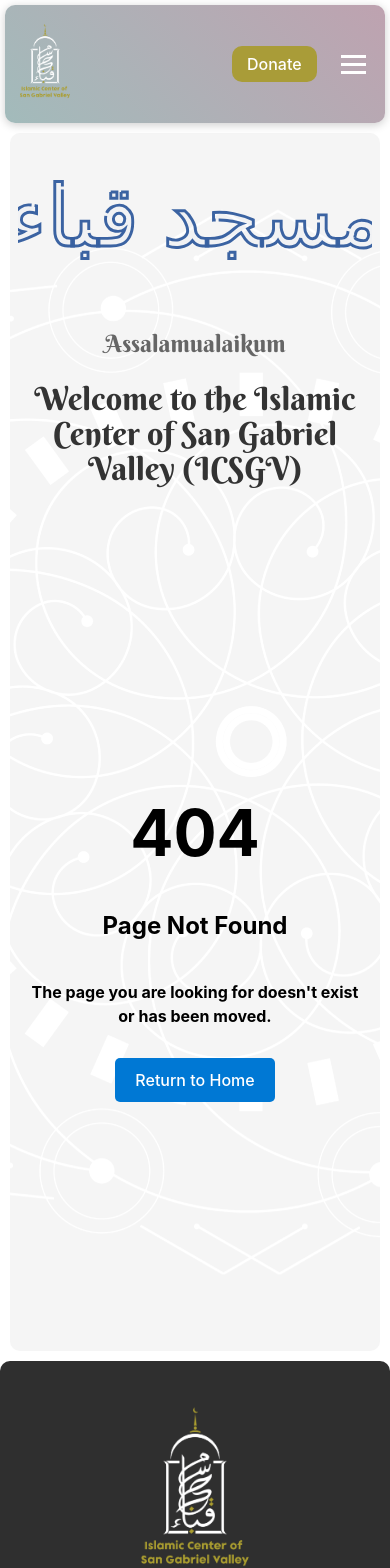
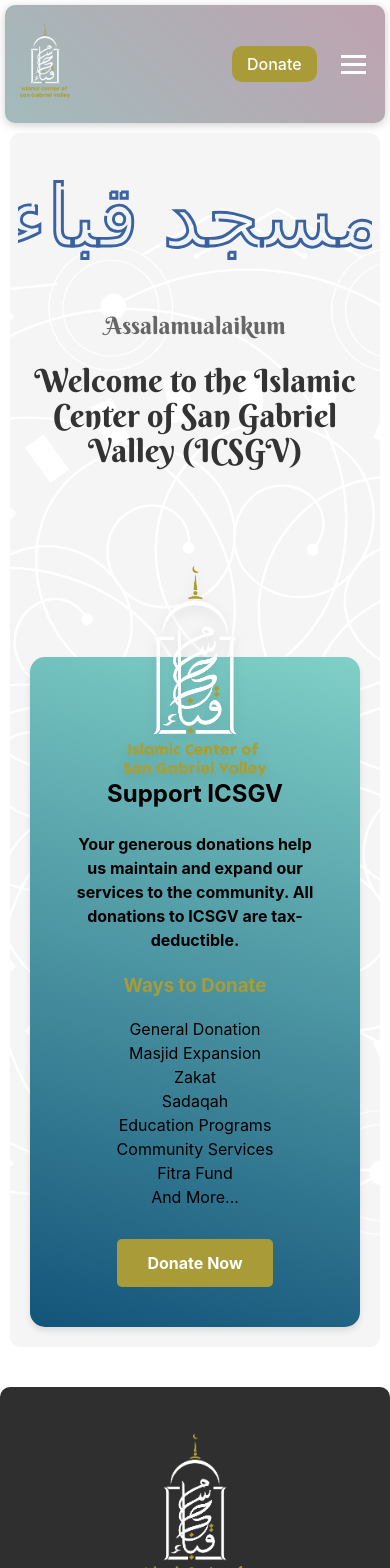
Before and after one commit to Yahia89/icsgv, a React (Vite) app: page /donate in a window 390 px wide. Shown: the top 1568 px of the page. Built offline with nearby package versions, Linux system fonts and the light colour scheme; a web font is replaced by a local one.

Commit message:
donate page added

```diff
--- a/src/App.jsx
+++ b/src/App.jsx
@@ -20,6 +20,7 @@
 import { MantineProvider } from "@mantine/core";
 import NotFound from './components/NotFound';
 import WeekendSchool from "./components/WeekendSchool";
+import Donate from "./components/Donate";
 
 
 function App() {
@@ -44,6 +45,7 @@
         <Route path="/funeral-services" element={<Funeral />} />
         <Route path="/tripstomecca" element={<HajjUmrahCommittee />} />
         <Route path="/weekendislamicschool" element={<WeekendSchool />} />
+        <Route path="/donate" element={<Donate />} />
         <Route path="*" element={<NotFound />} />
       </Routes>
         <Footer />
--- /dev/null
+++ b/src/components/Donate.css
@@ -0,0 +1,102 @@
+@media screen and (max-width: 768px) {
+    .clinic-section {
+        flex-direction: column;
+        min-height: auto;
+    }
+
+    .clinic-image {
+        width: 100%;
+        margin: 0 auto;
+    }
+}
+.donate-container {
+  max-width: 1200px;
+  margin: 40px auto;
+  padding: 20px;
+}
+
+.donate-section {
+  display: flex;
+  flex-direction: row;
+  justify-content: space-between;
+  align-items: center;
+  background-image: linear-gradient(15deg, #13547a 0%, #80d0c7 100%);
+  border-radius: 15px;
+  box-shadow: 0 4px 6px rgba(0, 0, 0, 0.1);
+  padding: 40px;
+  gap: 40px;
+}
+
+.donate-text {
+  flex: 2;
+  order: 1;
+}
+
+.donate-image {
+  flex: 1;
+  order: 2;
+  display: flex;
+  justify-content: center;
+  align-items: center;
+}
+
+.donate-image img {
+  max-width: 100%;
+  height: auto;
+}
+
+.donate-list {
+  list-style: none;
+  padding: 0;
+}
+
+.donate-button {
+  display: inline-block;
+  background-color: #a99c38;
+  color: white;
+  padding: 12px 30px;
+  border-radius: 5px;
+  text-decoration: none;
+  font-weight: bold;
+  transition: background-color 0.3s;
+}
+
+.donate-button:hover {
+  background-color: #8a7f2e;
+}
+
+@media (max-width: 768px) {
+  .donate-section {
+    flex-direction: column;
+    position: relative;
+    padding-top: 100px;
+    margin-top: 100px;
+  }
+
+  .donate-text {
+    order: 2;
+    position: relative;
+    z-index: 1;
+  }
+
+  .donate-image {
+    order: 1;
+    position: absolute;
+    top: -100px;
+    left: 50%;
+    transform: translateX(-50%);
+    width: 200px;
+    margin: 0;
+  }
+
+  .donate-image img {
+    width: 100%;
+    height: auto;
+    filter: drop-shadow(0 4px 6px rgba(0, 0, 0, 0.1));
+  }
+}
+
+  .donate-image {
+    order: 2;
+    margin-bottom: 20px;
+  }
--- /dev/null
+++ b/src/components/Donate.jsx
@@ -0,0 +1,77 @@
+import "./Donate.css"; // Update CSS import
+import SEO from './SEO';
+import Logo from "../assets/logo-icsgv.png";
+
+
+const Donate = () => {
+  return (
+    <>
+      <SEO
+        title="ICSGV | Donate"
+        imageType="image/webp"
+        priority="high"
+        description="Support ICSGV through your generous donations. Your contributions help us maintain and expand our services to the community. All donations to ICSGV are tax-deductible."
+        preloadImage={Logo}
+      />
+      <div className="main">
+        <div className="wrapper">
+          <svg>
+            <text x="50%" y="50%" dy=".35em" textAnchor="middle">
+              مسجد قباء
+            </text>
+          </svg>
+          <h5 className="Assalamualaikum">Assalamualaikum</h5>
+          <h1 className="welcome">
+            Welcome to the Islamic Center of San Gabriel Valley (ICSGV)
+          </h1>
+        </div>
+        <div className="donate-container">
+          <div className="donate-section" style={{ flexDirection: "row-reverse" }}> {/* Changed flexDirection */}
+            <div className="donate-image">
+              <img
+                src={Logo}
+                alt="ICSGV Logo"
+                width="400"
+                height="400"
+                loading="eager"
+              />
+            </div>
+            <div className="donate-text">
+              <h2 style={{ color: "#000", marginBottom: "20px" }}>
+                Support ICSGV
+              </h2>
+              <p style={{ marginBottom: "20px" }}>
+                Your generous donations help us maintain and expand our services to the community. All donations to ICSGV are tax-deductible.
+              </p>
+              <h3 style={{ color: "#a99c38", marginBottom: "15px" }}>
+                Ways to Donate
+              </h3>
+              <ul className="donate-list" style={{ color: "#000" }}>
+                <li>General Donation</li>
+                <li>Masjid Expansion</li>
+                <li>Zakat</li>
+                <li>Sadaqah</li>
+                <li>Education Programs</li>
+                <li>Community Services</li>
+                <li>Fitra Fund</li>
+                <li>And More...</li>
+              </ul>
+              <div style={{ marginTop: "30px" }}>
+                <a
+                  href="https://us.mohid.co/ca/losangeles/icsgv/masjid/online/donation"
+                  target="_blank"
+                  rel="noopener noreferrer"
+                  className="donate-button"
+                >
+                  Donate Now
+                </a>
+              </div>
+            </div>
+          </div>
+        </div>
+      </div>
+    </>
+  );
+};
+
+export default Donate;
--- a/src/components/Header.jsx
+++ b/src/components/Header.jsx
@@ -272,17 +272,11 @@
           {/* <button className="button button-volunteer">Volunteer</button> */}
         </nav>
         <div className="header-controls">
-          <button
-            className="button button-donate"
-            onClick={() =>
-              window.open(
-                "https://us.mohid.co/ca/losangeles/icsgv/masjid/online/donation/index/5",
-                "_blank"
-              )
-            }
-          >
-            Donate
-          </button>
+          <NavLink to="/donate">
+              <button className="button button-donate">
+                Donate
+              </button>
+            </NavLink>
           <button className="menu-toggle" onClick={toggleMenu} aria-label="Toggle Menu">
             <span className="menu-icon"></span>
             <span className="menu-icon"></span>
--- a/src/components/Home.jsx
+++ b/src/components/Home.jsx
@@ -52,7 +52,7 @@
           }}>
             Friendly Reminder: ICSGV Membership Renewal Time! Your continued support helps us serve our community better.
             <a
-              href="https://us.mohid.co/ca/losangeles/icsgv/masjid/online/donation/index/5"
+              href="https://us.mohid.co/ca/losangeles/icsgv/masjid/online/donation"
               style={{
                 color: '#0078D4',
                 textDecoration: 'none',
```
